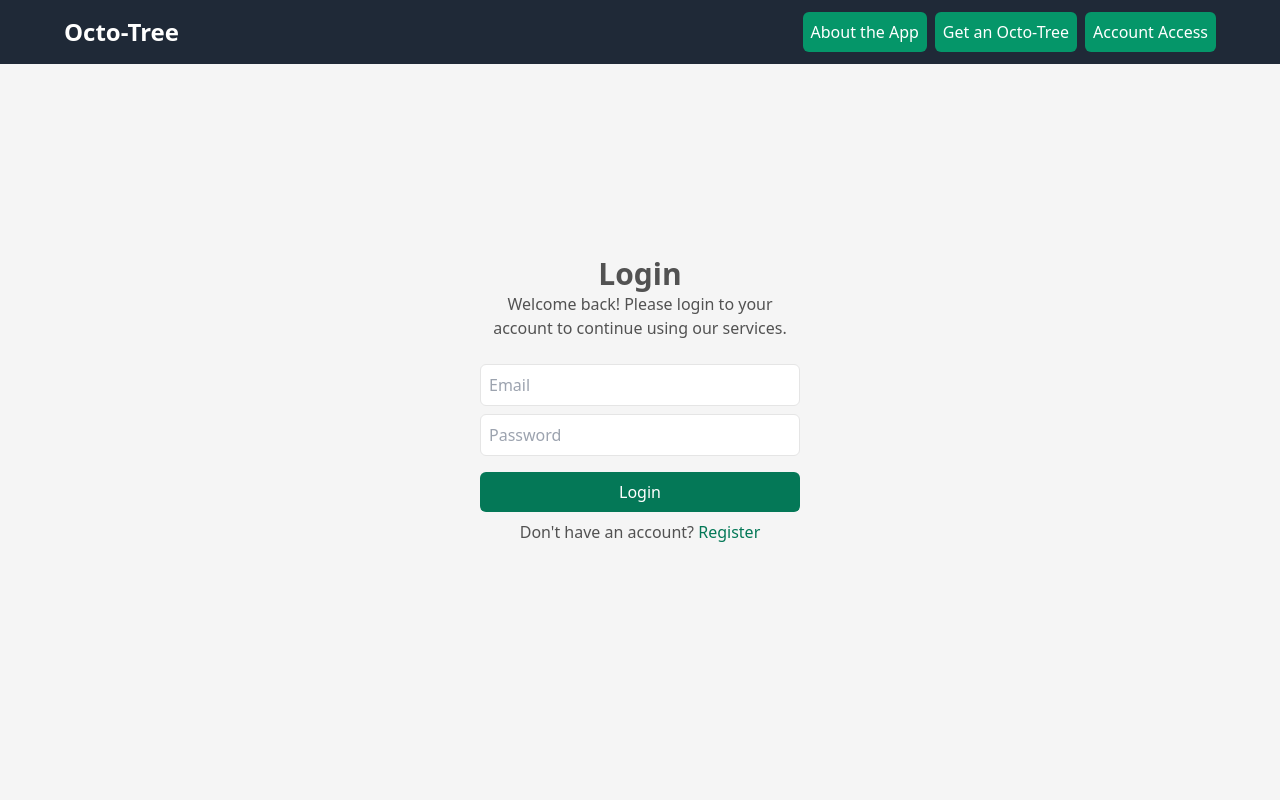
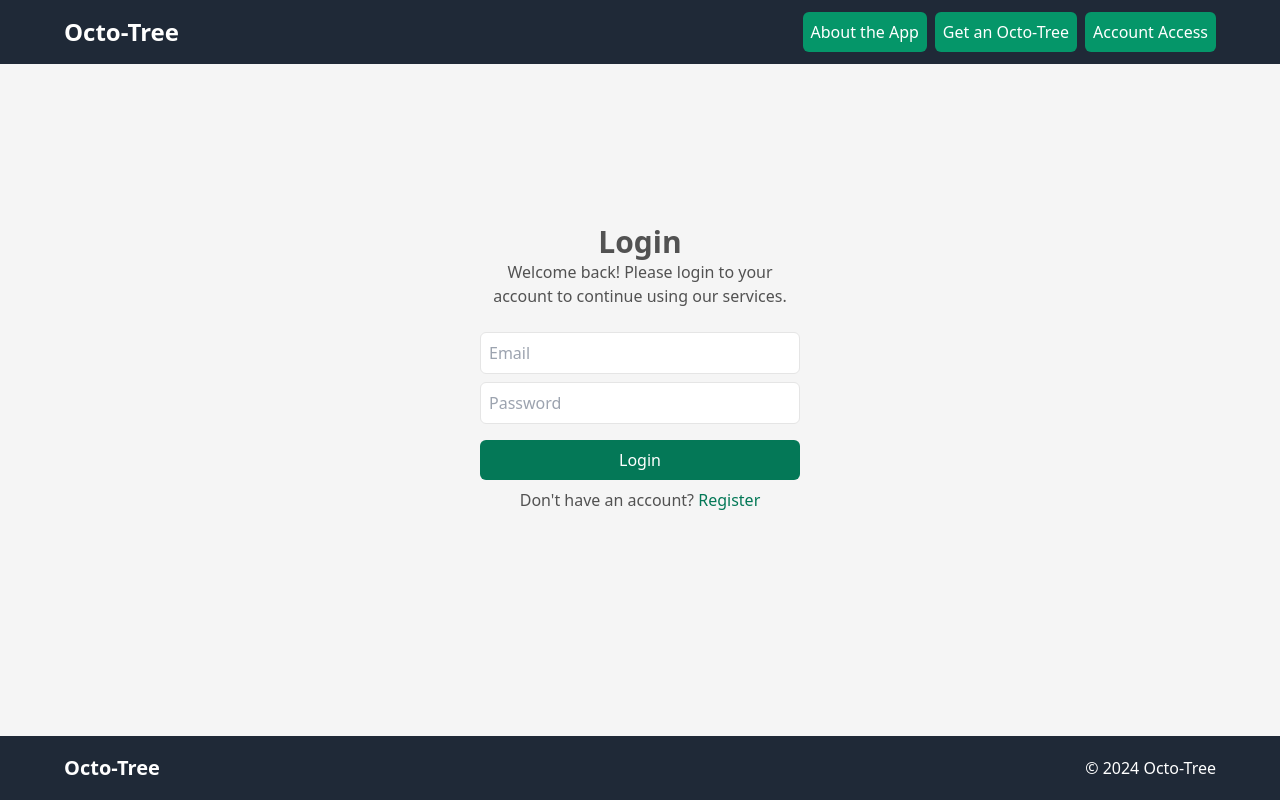
Before and after one commit to Asterki/octo-tree, a React (Vite) app in the folder client/: page /login in a window 1280 px wide. Built offline with nearby package versions, Linux system fonts and the light colour scheme; no server answers.

Commit message:
feat: Add AlertComponent and FooterComponent to login and register pages

```diff
--- /dev/null
+++ b/client/src/components/alert.tsx
@@ -0,0 +1,9 @@
+const AlertComponent = () => {
+    return (
+        <div className="absolute bottom-0 left-0">
+
+        </div>
+    );
+}
+
+export default AlertComponent;
--- /dev/null
+++ b/client/src/components/footer.tsx
@@ -0,0 +1,13 @@
+const FooterComponent = () => {
+	return (
+		<div className="bg-gray-800 text-white py-4 md:h-16 flex items-center px-16 z-10 absolute bottom-0 w-full">
+			<h1 className="text-xl font-bold">Octo-Tree</h1>
+
+			<div className="ml-auto">
+				<p>© {new Date().getFullYear()} Octo-Tree</p>
+			</div>
+		</div>
+	)
+}
+
+export default FooterComponent
--- a/client/src/pages/login.tsx
+++ b/client/src/pages/login.tsx
@@ -5,6 +5,8 @@ import { useAppSelector, useAppDispatch } from '../store/hooks'
 import { setUser } from '../store/slices/pages'
 
 import NavbarComponent from '../components/navbar'
+import AlertComponent from '../components/alert'
+import FooterComponent from '../components/footer'
 
 import { useNavigate } from 'react-router-dom'
 
@@ -81,7 +83,7 @@ const LoginPage = () => {
 		<div className="bg-neutral-100 min-h-screen text-neutral-600">
 			<NavbarComponent />
 
-			<main className="min-h-screen flex items-center justify-center">
+			<main className="min-h-[calc(100vh-4rem)] flex items-center justify-center">
 				<form className="md:w-3/12 w-11/12">
 					<h1 className="text-3xl font-bold text-center">Login</h1>
 					<p className="text-center">
@@ -120,6 +122,10 @@ const LoginPage = () => {
 					</p>
 				</form>
 			</main>
+
+			<FooterComponent />
+
+			<AlertComponent />
 		</div>
 	)
 }
--- a/client/src/pages/register.tsx
+++ b/client/src/pages/register.tsx
@@ -5,6 +5,7 @@ import { setUser } from '../store/slices/pages'
 
 import { useNavigate } from 'react-router-dom'
 import NavbarComponent from '../components/navbar'
+import FooterComponent from '../components/footer'
 
 const Register = () => {
 	const navigate = useNavigate()
@@ -121,6 +122,8 @@ const Register = () => {
 					</p>
 				</form>
 			</main>
+
+			<FooterComponent />
 		</div>
 	)
 }
```
Also changed, not shown: 1 other file (tests, documents, lock files or other folders).
